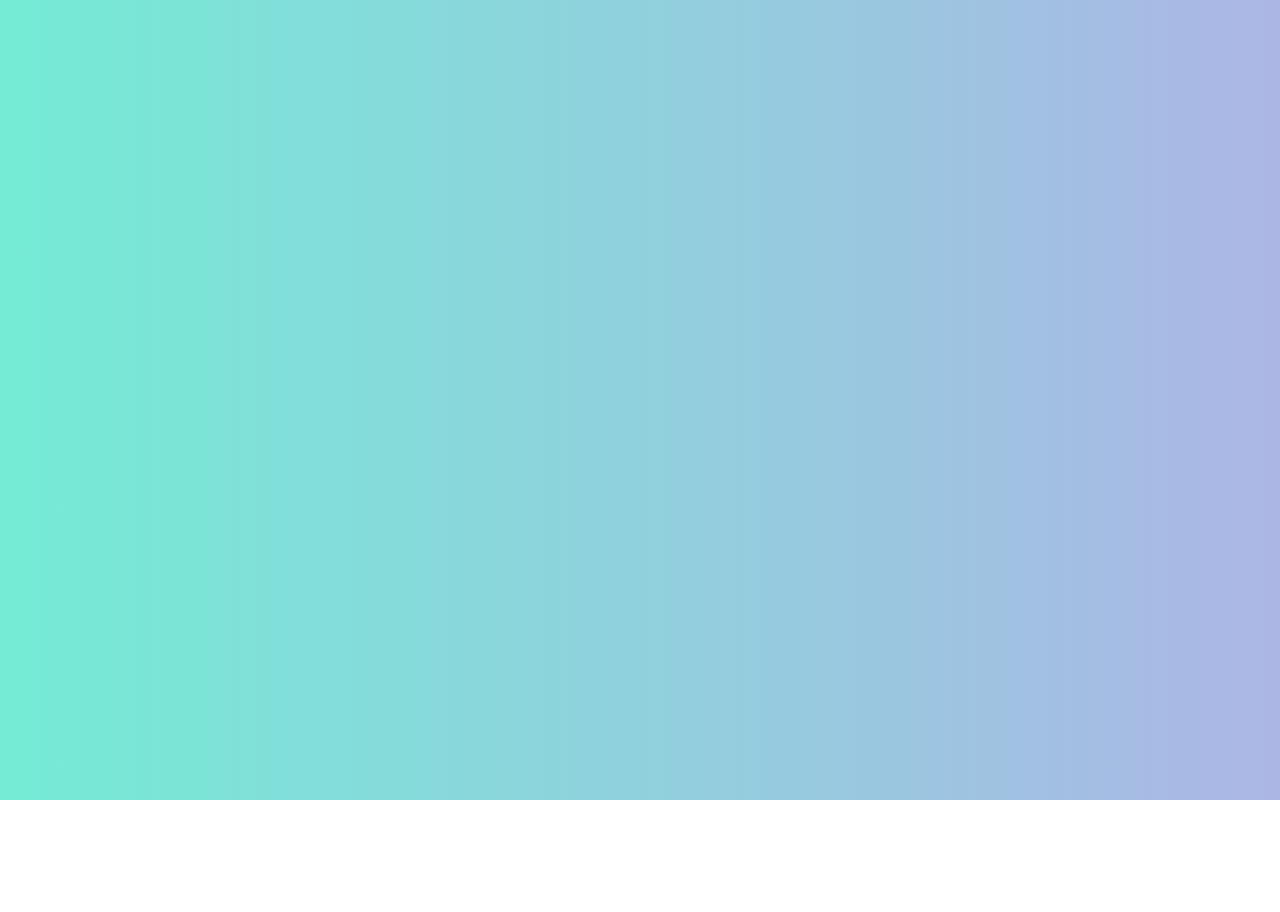
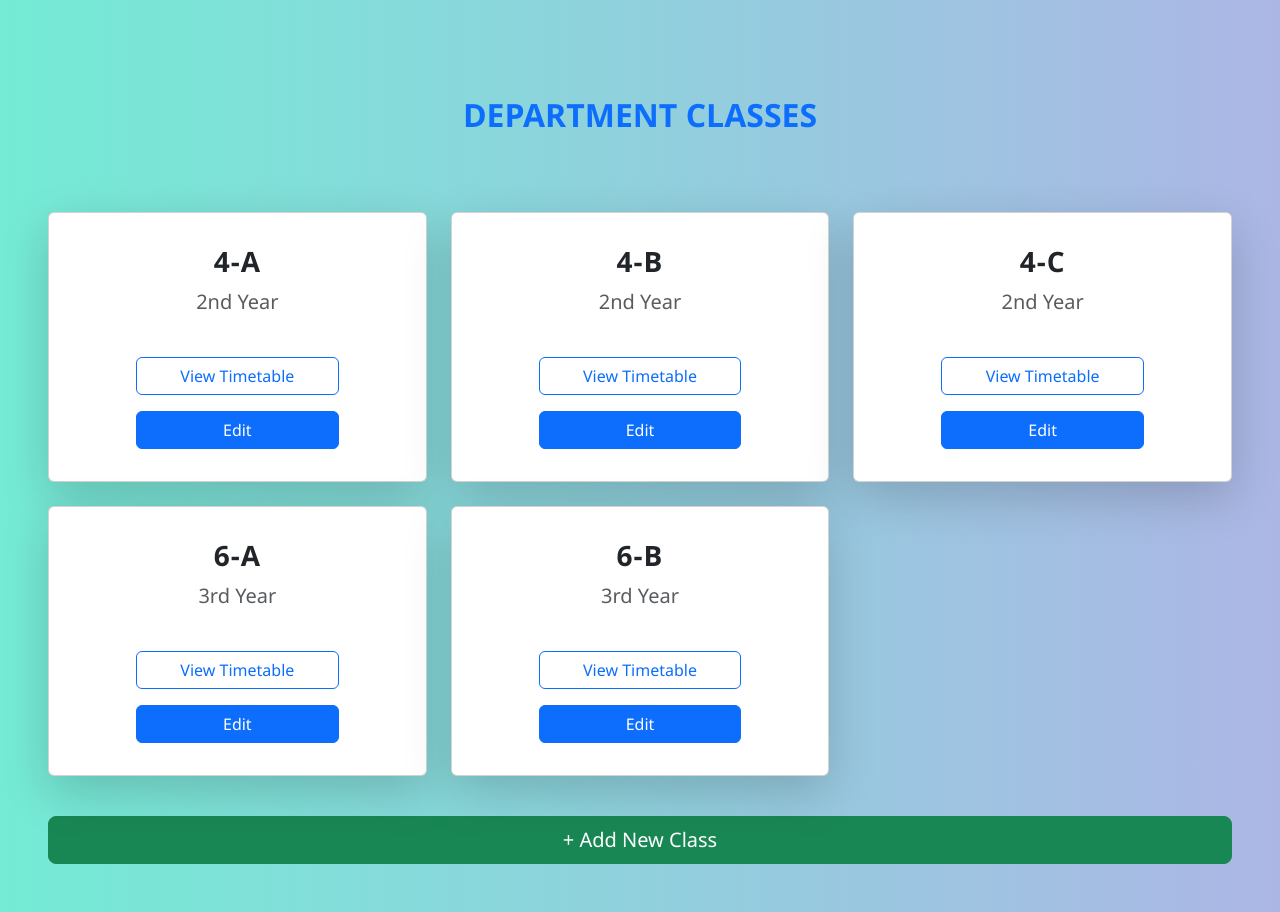
Before and after one commit to acharyaraksha84/CodeBreak-TimeTable, a React (Create React App) app: page /classes in a window 1280 px wide. Before the commit this address had no page. Before the commit the page ends 800 px from the top, so only its background shows below. Built offline with nearby package versions, Linux system fonts and the light colour scheme.

Commit message:
Classes Added

```diff
--- a/package.json
+++ b/package.json
@@ -9,6 +9,7 @@
     "@testing-library/user-event": "^13.5.0",
     "bootstrap": "^5.3.5",
     "react": "^19.1.0",
+    "react-bootstrap": "^2.10.9",
     "react-dom": "^19.1.0",
     "react-router-dom": "^6.30.0",
     "react-scripts": "5.0.1",
--- a/src/App.js
+++ b/src/App.js
@@ -1,10 +1,13 @@
 // src/App.js
 import React from 'react';
-import { Routes, Route } from 'react-router-dom'; // Correct imports
+import { Routes, Route } from 'react-router-dom';
+
 import LoginPage from './pages/LoginPage';
 import HODDashboard from './pages/HODDashboard';
 import TeacherView from './pages/TeacherView';
 import StudentView from './pages/StudentView';
+import Classes from './pages/Classes';
+import ViewTimetable from './pages/ViewTimetable';
 
 const App = () => {
   return (
@@ -14,6 +17,8 @@ const App = () => {
         <Route path="/hod" element={<HODDashboard />} />
         <Route path="/teacher" element={<TeacherView />} />
         <Route path="/student" element={<StudentView />} />
+        <Route path="/classes" element={<Classes />} />
+        <Route path="/classes/:className" element={<ViewTimetable />} />
       </Routes>
     </div>
   );
--- /dev/null
+++ b/src/data/timetables.js
@@ -0,0 +1,40 @@
+// src/data/timetables.js
+
+export const timetables = {
+    '4-a': [
+      { day: 'Monday', period1: 'Math', period2: 'Physics', period3: 'Chemistry' },
+      { day: 'Tuesday', period1: 'Biology', period2: 'Computer Science', period3: 'English' },
+      { day: 'Wednesday', period1: 'Math', period2: 'Physics', period3: 'Chemistry' },
+      { day: 'Thursday', period1: 'Biology', period2: 'Computer Science', period3: 'English' },
+      { day: 'Friday', period1: 'Math', period2: 'Physics', period3: 'Chemistry' },
+    ],
+    '4-b': [
+      { day: 'Monday', period1: 'Math', period2: 'Physics', period3: 'Chemistry' },
+      { day: 'Tuesday', period1: 'Biology', period2: 'Computer Science', period3: 'English' },
+      { day: 'Wednesday', period1: 'Math', period2: 'Physics', period3: 'Chemistry' },
+      { day: 'Thursday', period1: 'Biology', period2: 'Computer Science', period3: 'English' },
+      { day: 'Friday', period1: 'Math', period2: 'Physics', period3: 'Chemistry' },
+    ],
+    '4-c': [
+      { day: 'Monday', period1: 'Math', period2: 'Physics', period3: 'Chemistry' },
+      { day: 'Tuesday', period1: 'Biology', period2: 'Computer Science', period3: 'English' },
+      { day: 'Wednesday', period1: 'Math', period2: 'Physics', period3: 'Chemistry' },
+      { day: 'Thursday', period1: 'Biology', period2: 'Computer Science', period3: 'English' },
+      { day: 'Friday', period1: 'Math', period2: 'Physics', period3: 'Chemistry' },
+    ],
+    '6-a': [
+      { day: 'Monday', period1: 'Math', period2: 'Physics', period3: 'Chemistry' },
+      { day: 'Tuesday', period1: 'Biology', period2: 'Computer Science', period3: 'English' },
+      { day: 'Wednesday', period1: 'Math', period2: 'Physics', period3: 'Chemistry' },
+      { day: 'Thursday', period1: 'Biology', period2: 'Computer Science', period3: 'English' },
+      { day: 'Friday', period1: 'Math', period2: 'Physics', period3: 'Chemistry' },
+    ],
+    '6-b': [
+      { day: 'Monday', period1: 'Math', period2: 'Physics', period3: 'Chemistry' },
+      { day: 'Tuesday', period1: 'Biology', period2: 'Computer Science', period3: 'English' },
+      { day: 'Wednesday', period1: 'Math', period2: 'Physics', period3: 'Chemistry' },
+      { day: 'Thursday', period1: 'Biology', period2: 'Computer Science', period3: 'English' },
+      { day: 'Friday', period1: 'Math', period2: 'Physics', period3: 'Chemistry' },
+    ],
+
+  };
--- /dev/null
+++ b/src/pages/Classes.css
@@ -0,0 +1,4 @@
+.card-title {
+    text-transform: uppercase;
+    letter-spacing: 1px;
+  }
--- /dev/null
+++ b/src/pages/Classes.js
@@ -0,0 +1,54 @@
+import React from 'react';
+import { Link } from 'react-router-dom';
+import { Container, Row, Col, Card, Button } from 'react-bootstrap';
+import './Classes.css'; // Optional for custom styles
+
+const mockClasses = [
+  { id: 1, name: '4-A', year: '2nd Year' },
+  { id: 2, name: '4-B', year: '2nd Year' },
+  { id: 3, name: '4-C', year: '2nd Year' },
+  { id: 4, name: '6-A', year: '3rd Year' },
+  { id: 5, name: '6-B', year: '3rd Year' },
+];
+
+const Classes = () => {
+  return (
+    <Container fluid className="py-5 mt-5 px-5">
+      {/* Flexbox to center the heading */}
+      <Row className="d-flex justify-content-center align-items-center mb-5">
+        <Col>
+          <h2 className="text-primary fw-bold text-center">Department Classes</h2>
+        </Col>
+      </Row>
+
+      <Row className="g-4">
+        {mockClasses.map((cls) => (
+          <Col md={4} key={cls.id}>
+            <Card className="shadow-lg h-100 text-center p-3" style={{ minHeight: '220px' }}>
+              <Card.Body className="d-flex flex-column justify-content-center align-items-center">
+                <Card.Title className="fs-3 fw-bold mb-2">{cls.name}</Card.Title>
+                <Card.Text className="text-muted fs-5 mb-4">{cls.year}</Card.Text>
+                <div>
+                  <Link to={`/classes/${cls.name.toLowerCase()}`}>
+                    <Button variant="outline-primary" size="md" className="me-2">View Timetable</Button>
+                  </Link>
+                  <Link to={`/classes/${cls.name.toLowerCase()}/edit`}>
+                    <Button variant="primary" size="md">Edit</Button>
+                  </Link>
+                </div>
+              </Card.Body>
+            </Card>
+          </Col>
+        ))}
+      </Row>
+
+      <div className="text-end mt-4">
+        <Link to="/classes/new">
+          <Button variant="success" size="lg">+ Add New Class</Button>
+        </Link>
+      </div>
+    </Container>
+  );
+};
+
+export default Classes;
--- /dev/null
+++ b/src/pages/Labs.css
@@ -0,0 +1,5 @@
+/* src/pages/Labs.css */
+.card-title {
+    text-transform: uppercase;
+    letter-spacing: 1px;
+  }
--- /dev/null
+++ b/src/pages/ViewTimetable.css
@@ -0,0 +1,42 @@
+.container {
+    padding-top: 40px;
+    width: 100%; /* Ensure the container takes full width */
+    max-width: 100%; /* Prevent the container from being limited */
+  }
+
+  .table-responsive {
+    width: 100%; /* Make sure the table wrapper takes full width */
+    overflow-x: auto; /* Allow horizontal scrolling if needed */
+  }
+
+  .table {
+    width: 100% !important; /* Make the table fill its parent container */
+    table-layout: auto; /* Let the browser determine the column widths automatically */
+  }
+
+  .table th, .table td {
+    text-align: center;
+    padding: 15px; /* Add more padding for better readability */
+  }
+
+  .table th {
+    background-color: #007bff; /* Header background color */
+    color: white; /* Text color for headers */
+  }
+
+  .table tbody tr {
+    background-color: #f8f9fa; /* Light gray background for rows */
+  }
+
+  h2 {
+    text-transform: uppercase;
+    text-align: center;
+    font-size: 2rem;
+    margin-bottom: 30px;
+  }
+
+  @media (max-width: 768px) {
+    .table th, .table td {
+      font-size: 0.85rem; /* Smaller font size on smaller screens */
+    }
+  }
--- /dev/null
+++ b/src/pages/ViewTimetable.js
@@ -0,0 +1,57 @@
+import React, { useEffect, useState } from 'react';
+import { useParams } from 'react-router-dom';
+import { timetables } from '../data/timetables'; // Assuming timetables is an object where class names are keys
+import './ViewTimetable.css'; // Import the CSS from the same folder
+
+const ViewTimetable = () => {
+  const { className } = useParams();
+  const [timetable, setTimetable] = useState([]);
+
+  useEffect(() => {
+    // Fetch timetable data for the specific class
+    const classTimetable = timetables[className.toLowerCase()]; // Using lowercase to match the key
+
+    if (classTimetable) {
+      setTimetable(classTimetable);
+    } else {
+      setTimetable([]); // If no data found, set empty array to handle the case
+    }
+  }, [className]);
+
+  if (timetable.length === 0) {
+    return <div className="text-center">Timetable not available for {className}</div>;
+  }
+
+  const periods = ['Period 1', 'Period 2', 'Period 3']; // Adjust this according to the number of periods
+
+  return (
+    <div className="container py-5">
+      <h2 className="mb-4 text-primary fw-bold">{`${className} Timetable`}</h2>
+
+      <div className="table-responsive">
+        <table className="table table-bordered table-striped">
+          <thead>
+            <tr>
+              <th>Day</th>
+              {periods.map((period, index) => (
+                <th key={index}>{period}</th>
+              ))}
+            </tr>
+          </thead>
+          <tbody>
+            {timetable.map((entry, index) => (
+              <tr key={index}>
+                <td>{entry.day}</td>
+                {periods.map((period, idx) => (
+                  <td key={idx}>{entry[period.toLowerCase().replace(' ', '')] || '-'}</td>
+                ))}
+              </tr>
+            ))}
+          </tbody>
+        </table>
+      </div>
+    </div>
+  );
+};
+
+export default ViewTimetable;
```
Also changed, not shown: src/pages/Labs.js (added), 1 other file (tests, documents, lock files or other folders).
